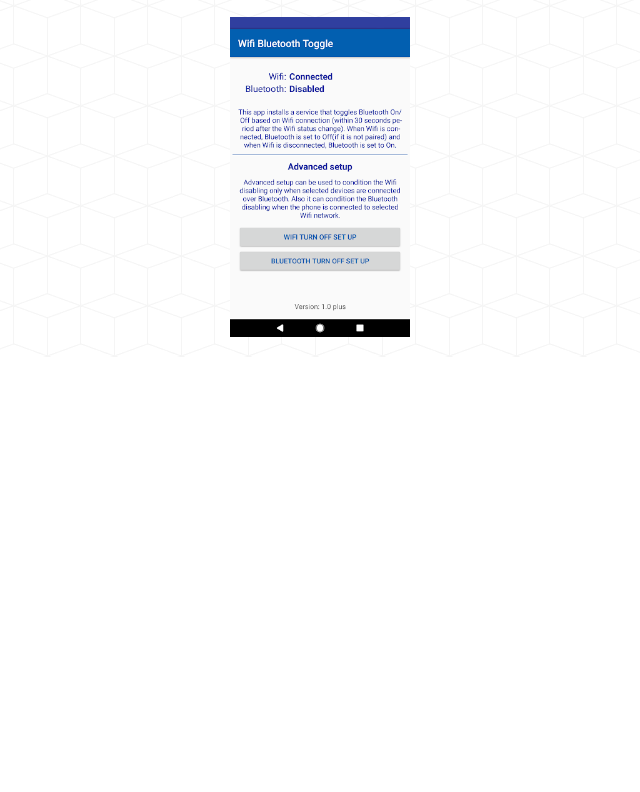
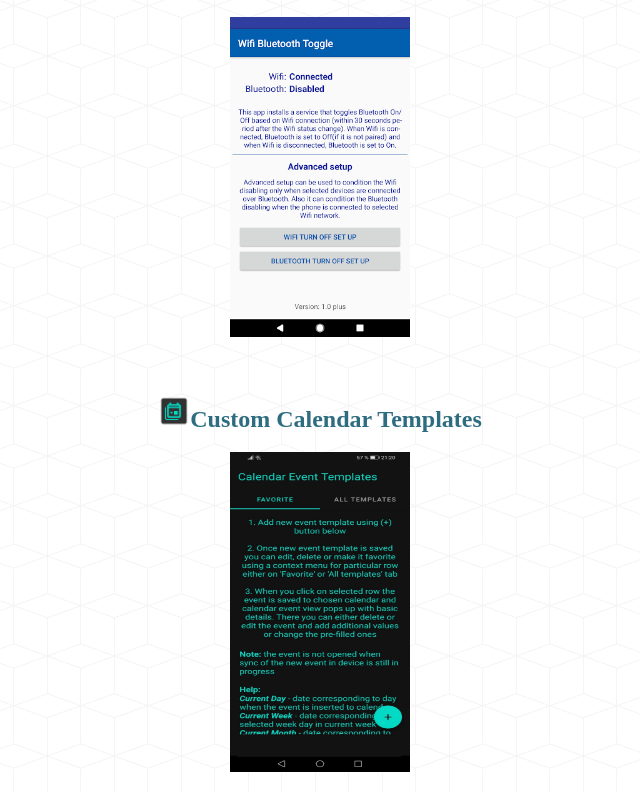
Before and after one commit to marek-kocan/emka-comp.github.io, a plain HTML site: page index.html in a window 1280 px wide. Shown: the part 557-1349 px from the top of the page, without its empty margins (320-960 px from the left). Before the commit the page ends 914 px from the top, so only its background shows below. Drawn offline with Linux system fonts and the light colour scheme.

Commit message:
add resources

```diff
--- a/index.html
+++ b/index.html
@@ -18,6 +18,8 @@ body {
 <p>&nbsp;</p>
 <h2 style="color: #2e6c80;"><img src="image/icon_wifi.png" alt=""  width="32" height="32"   />Wifi Bluetooth Toggle</h2>
 <p><img src="image/wifi.png" alt="Wifi Bluetooth Toggle" width="180" height="320"/></p>
-
+<p>&nbsp;</p>
+<h2 style="color: #2e6c80;"><img src="image/custom_calendar.png" alt=""  width="32" height="32"   />Custom Calendar Templates</h2>
+<p><img src="image/custom_calendar_favorite.jpg" alt="Custom Calendar Templates" width="180" height="320"/></p>
 </body>
 </html>
```
Also changed, not shown: image/custom_calendar.png (added), image/custom_calendar_favorite.jpg (added).
